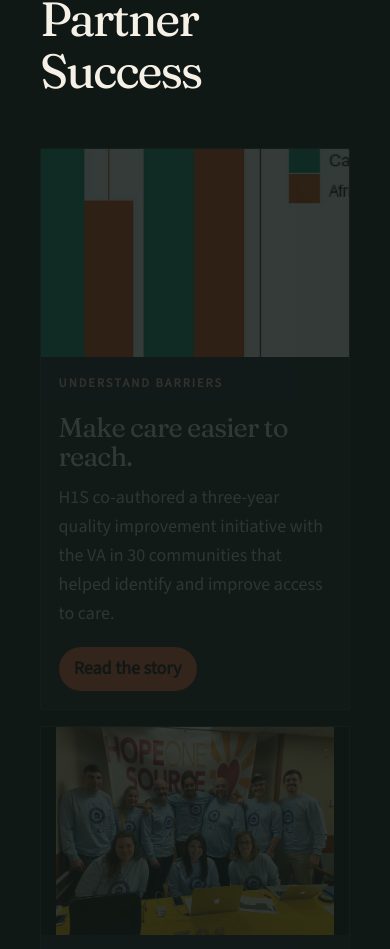
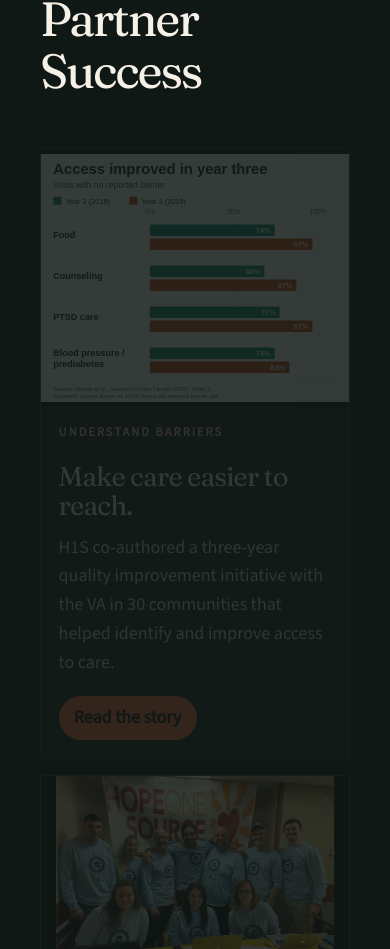
Before and after one commit to hopeonesource/hope1source.org, a React (Vite) app in the folder preview-v4/: page / in a window 390 px wide. Shown: the part 1008-1957 px from the top of the page. Built offline with nearby package versions, Linux system fonts and the light colour scheme.

Commit message:
Add responsive VA improvement chart

```diff
--- a/preview-v4/src/components/StoryCards.jsx
+++ b/preview-v4/src/components/StoryCards.jsx
@@ -5,7 +5,7 @@ import { publicUrl } from '../lib/links.js'
 export function StoryCard({ story }) {
   return (
     <Link className="story-card" to={`/case-studies/${story.slug}`}>
-      <span className={story.imageFit === 'cover' ? 'story-art is-cover' : 'story-art'}>
+      <span className={story.imageFit ? `story-art is-${story.imageFit}` : 'story-art'}>
         <img
           src={publicUrl(story.image)}
           alt=""
--- a/preview-v4/src/content/stories.js
+++ b/preview-v4/src/content/stories.js
@@ -17,9 +17,9 @@ export const stories = [
     website: 'https://academic.oup.com/jpubhealth/article-abstract/44/1/207/6218923',
     websiteLabel: 'Journal of Public Health',
     studyUrl: 'https://pubmed.ncbi.nlm.nih.gov/33929036/',
-    image: 'photos/va-program.jpg',
-    imageFit: 'cover',
-    imageAlt: 'Two people outdoors, cropped from the photo on the Hope1Source Veterans Affairs case study.',
+    image: 'photos/va-access-improvement.svg',
+    imageFit: 'contain',
+    imageAlt: 'Bar chart showing access to food, counseling, PTSD care, and blood pressure or prediabetes care improving from year two to year three.',
     kicker: 'Journal of Public Health',
     summary:
       'H1S contributed to research on barriers faced by veterans experiencing homelessness. In 30 cities, trained actors tested access to services, and teams received feedback to improve how they responded.',
--- a/preview-v4/src/pages/CaseStudies.jsx
+++ b/preview-v4/src/pages/CaseStudies.jsx
@@ -22,7 +22,7 @@ export default function CaseStudies() {
             <article key={story.slug}>
               {story.image ? (
                 <img
-                  className={story.imageFit === 'cover' ? 'study-thumb is-cover' : 'study-thumb'}
+                  className={story.imageFit ? `study-thumb is-${story.imageFit}` : 'study-thumb'}
                   src={publicUrl(story.image)}
                   alt=""
                   style={story.imagePosition ? { objectPosition: story.imagePosition } : undefined}
--- a/preview-v4/src/styles/site.css
+++ b/preview-v4/src/styles/site.css
@@ -1352,6 +1352,12 @@ address {
   object-fit: cover;
 }
 
+.story-art.is-contain {
+  height: auto;
+  aspect-ratio: 750 / 605;
+  background: #fff;
+}
+
 .study-thumb {
   display: block;
   height: 9.5rem;
@@ -1414,6 +1420,12 @@ address {
 
 .study-thumb.is-cover {
   object-fit: cover;
+}
+
+.study-thumb.is-contain {
+  height: auto;
+  aspect-ratio: 750 / 605;
+  background: #fff;
 }
 
 .study-figure img,
```
Also changed, not shown: public/photos/va-access-improvement.svg (added), 1 other file (tests, documents, lock files or other folders).
